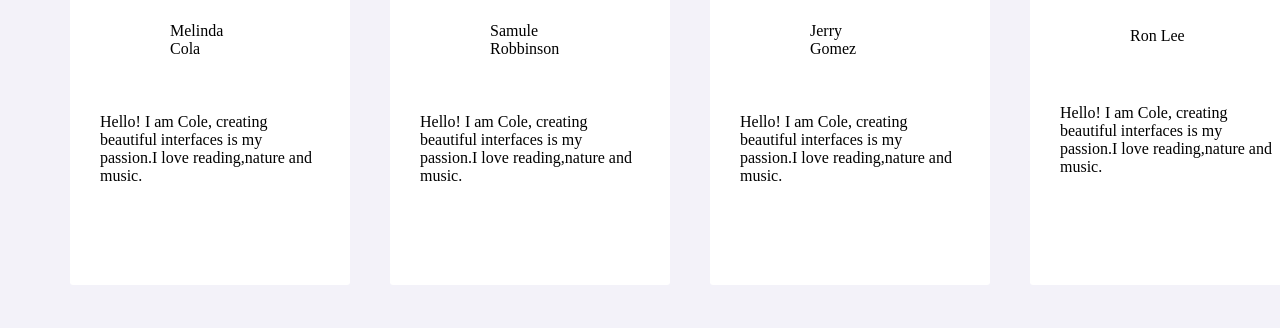
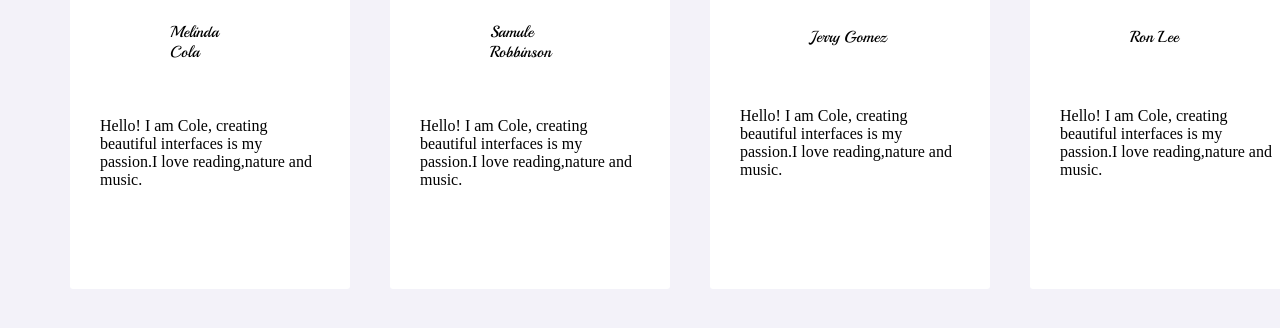
Before and after one commit to SumanthInturi/assignment-3, a plain HTML site: page cards.html in a window 1280 px wide. Shown: the part 198-526 px from the top of the page. Drawn offline with Linux system fonts and the light colour scheme.

Commit message:
new commits

```diff
--- a/cards.css
+++ b/cards.css
@@ -5,6 +5,10 @@
 }
 body{
     background-color: #f3f2f9;
+}
+@font-face {
+    font-family: newfont;
+    src: url(/playball.regular.ttf);
 }
 .main{
     display: flex;
@@ -33,7 +37,7 @@ body{
 }
 .cards .title{
     padding:50px 100px;
-    font-style: ;
+    font-family: newfont;
 }
 .cards .content{
     padding: 5px 30px;
```
Also changed, not shown: playball.regular.ttf (added).
